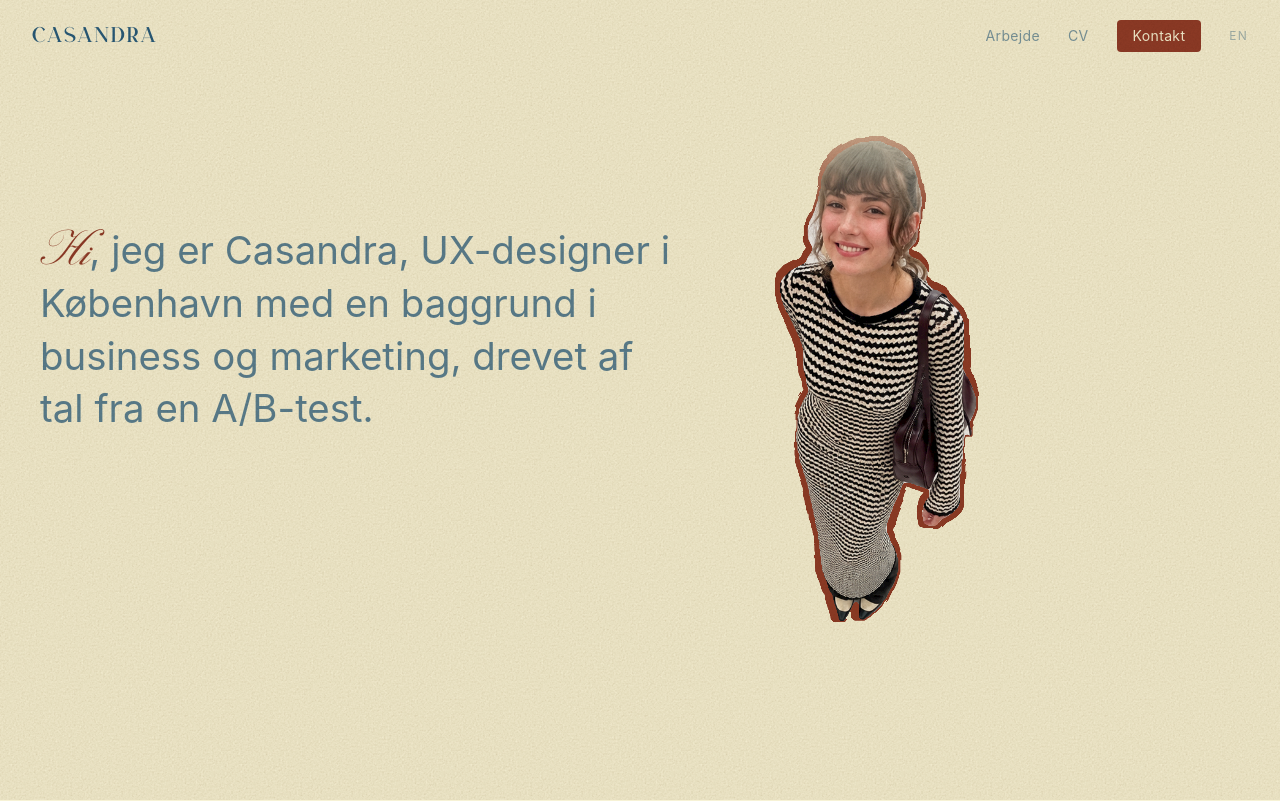
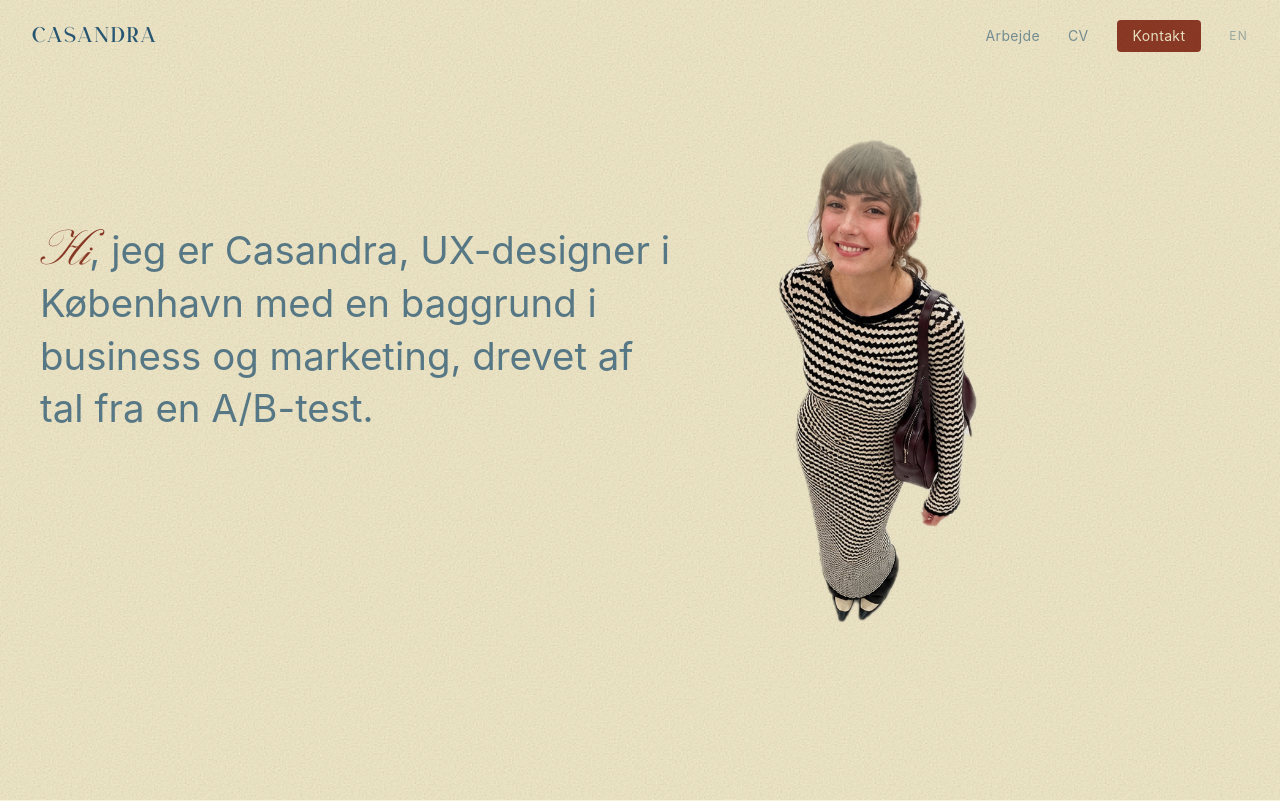
Before and after one commit to casandralpedersen/casandra-portfolio, a React (Vite) app: page / in a window 1280 px wide. Shown: the top 801 px of the page. Built offline with nearby package versions, Linux system fonts and the light colour scheme.

Commit message:
Fjern håndtegnet rød kant fra hero-billede

```diff
--- a/src/pages/Home.jsx
+++ b/src/pages/Home.jsx
@@ -160,7 +160,7 @@ function WorkGrid({ t }) {
           >
             <Link
               to={`/arbejde/${project.slug}`}
-              className="group relative block h-[80px] md:h-[105px] overflow-hidden"
+              className="group relative block h-[400px] md:h-[400px] overflow-hidden"
               style={{ backgroundColor: project.accent }}
             >
               <div className="absolute inset-0 bg-black/0 group-hover:bg-black/10 transition-colors duration-300" />
@@ -227,7 +227,7 @@ function WorkGrid({ t }) {
           key={placeholder.number}
           initial={{ opacity: 0, y: 24 }}
           animate={inView ? { opacity: 1, y: 0, transition: { ease: [0.22, 1, 0.36, 1], duration: 0.6, delay: (projects.length + index) * 0.06 } } : {}}
-          className="group relative h-[80px] md:h-[105px] overflow-hidden"
+          className="group relative h-[400px] md:h-[400px] overflow-hidden"
           style={{ backgroundColor: placeholder.accent }}
         >
           {index === 0 && (
@@ -532,7 +532,7 @@ export default function Home() {
             alt="Casandra"
             onMouseMove={handleFigureMove}
             className="w-full h-full object-contain object-bottom"
-            style={{ filter: 'url(#handdrawn-red-home)', transform: 'translateX(8%) scale(1.12)', transformOrigin: 'bottom center' }}
+            style={{ transform: 'translateX(8%) scale(1.12)', transformOrigin: 'bottom center' }}
           />
           <div
             className="absolute inset-0 pointer-events-none"
```
